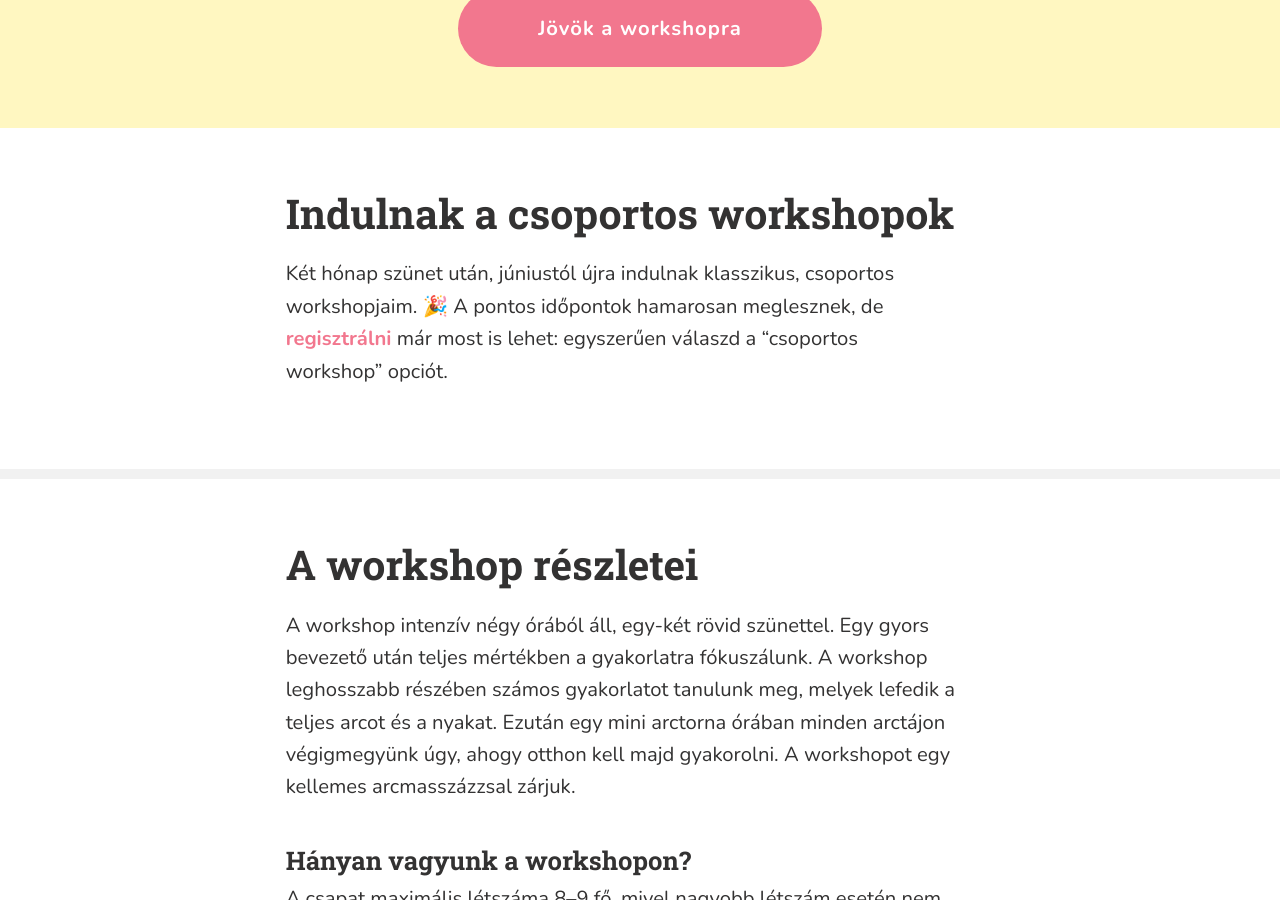
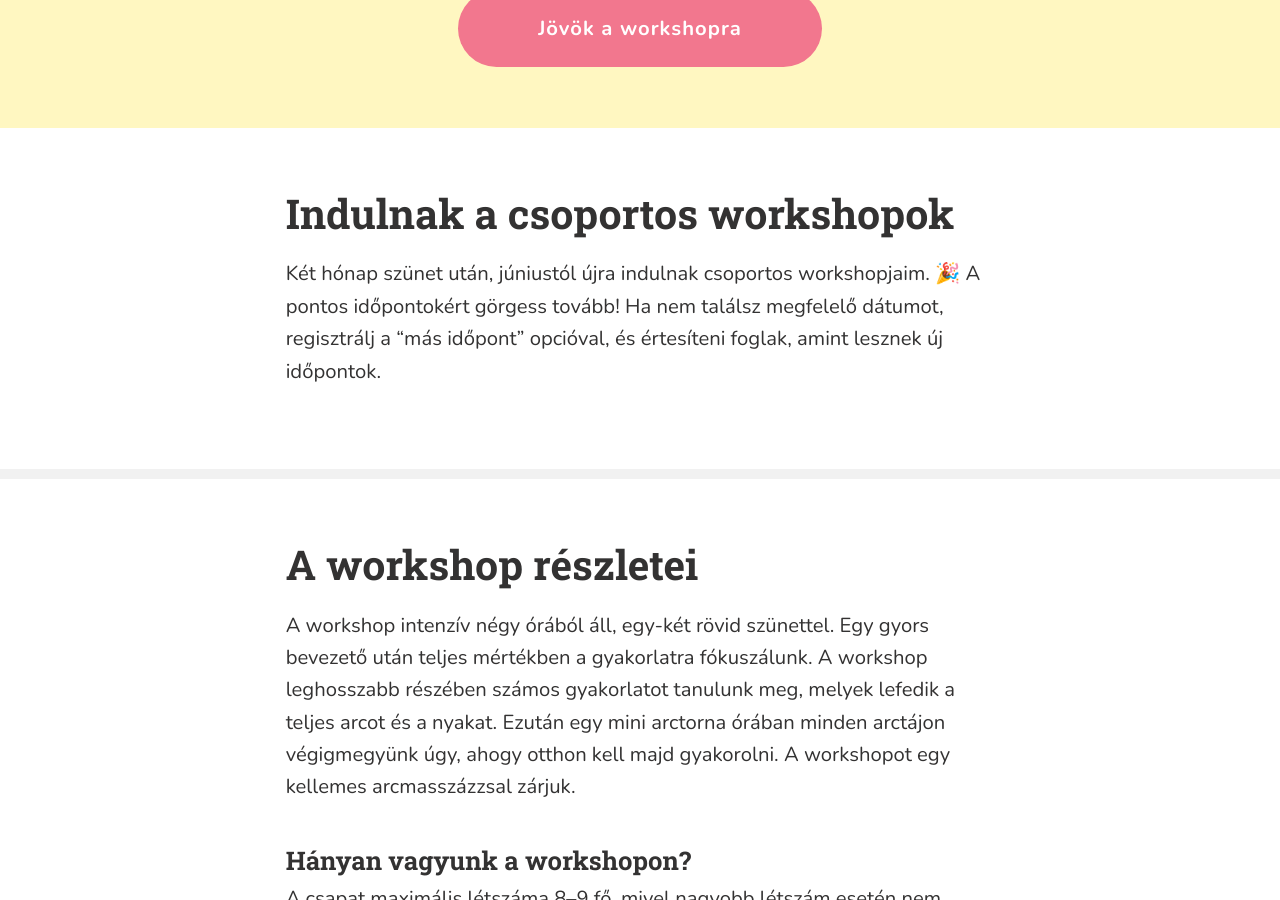
Before and after one commit to monikamudra/arctorna, a Jekyll site: the page built from workshop.md, in a window 1280 px wide and 900 px high, scrolled down 454 px. Built offline with Jekyll 4.4.1, drawn with Linux system fonts in a browser that asks for light colours.

Commit message:
Update workshop copy

```diff
--- a/_layouts/workshop.html
+++ b/_layouts/workshop.html
@@ -37,10 +37,10 @@ training_text:
       <h2>Indulnak a csoportos&nbsp;workshopok</h2>
       <div class="c-Article">
         <p>
-          Két hónap szünet után, júniustól újra indulnak klasszikus, csoportos
-          workshopjaim. 🎉 A pontos időpontok hamarosan meglesznek, de
-          <a href="#regisztracio">regisztrálni</a> már most is lehet: egyszerűen
-          válaszd a “csoportos workshop”&nbsp;opciót.
+          Két hónap szünet után, júniustól újra indulnak csoportos
+          workshopjaim. 🎉 A pontos időpontokért görgess tovább! Ha nem találsz
+          megfelelő dátumot, regisztrálj a “más időpont” opcióval, és
+          értesíteni foglak, amint lesznek új időpontok.
         </p>
       </div>
     </div>
```
